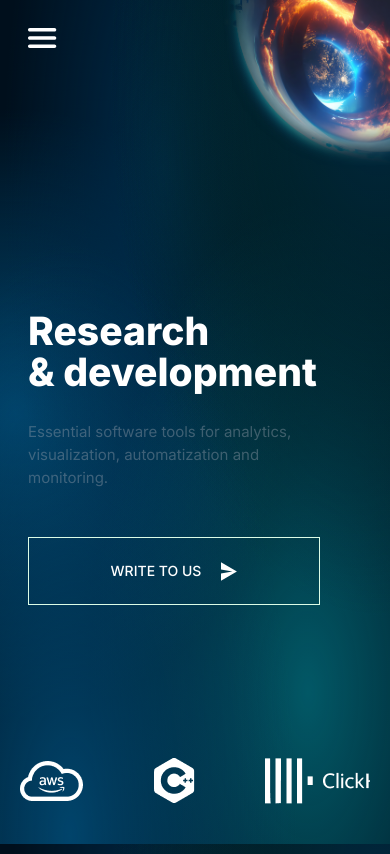
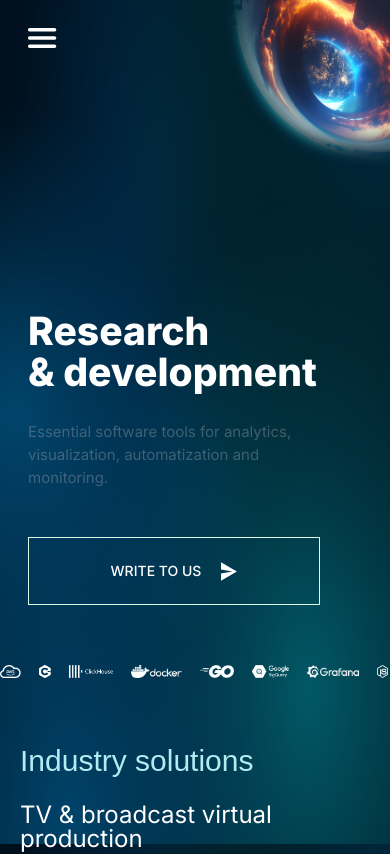
Before and after one commit to wibedev-team/datachain-demo, a Next.js app: page / in a window 390 px wide. Shown: the top 854 px of the page. Built offline with nearby package versions, Linux system fonts and the light colour scheme; a web font is replaced by a local one.

Commit message:
add adaptive

```diff
--- a/src/widgets/TechFeedBlock/TechFeedBlock.tsx
+++ b/src/widgets/TechFeedBlock/TechFeedBlock.tsx
@@ -4,10 +4,23 @@ import Image from 'next/image'
 
 export const TechFeedBlock = () => {
   return (
-    <section className="my-[150px] px-[20px] h-[50px]">
-      <ul className="flex flex-row items-center gap-[70px] overflow-x-auto no-scrollbar">
+    <section
+      className="
+	 vs:h-[13px]
+	 sm:mt-[65px] sm:h-[21px] mt-[60px]
+	 md:mt-[100px] md:h-[32px]
+	 xl:my-[150px] xl:px-[20px] xl:h-[50px]
+	 ">
+      <ul
+        className="
+		flex flex-row items-center overflow-x-auto no-scrollbar h-full flex-shrink-0
+		vs:gap-[18px]
+		sm:gap-[29px]
+		md:gap-[45px]
+		xl:gap-[70px]
+		">
         {icons.map((icon, index) => (
-          <Image key={`iconKey${index}`} src={icon} alt={'icon'} />
+          <Image key={`iconKey${index}`} src={icon} alt={`Icon${index}`} className="h-full object-contain" />
         ))}
       </ul>
     </section>
```
